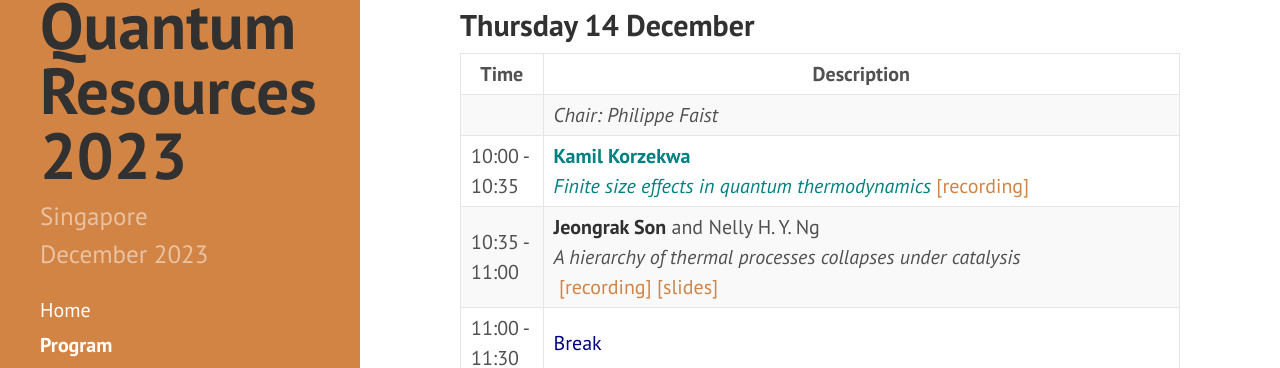
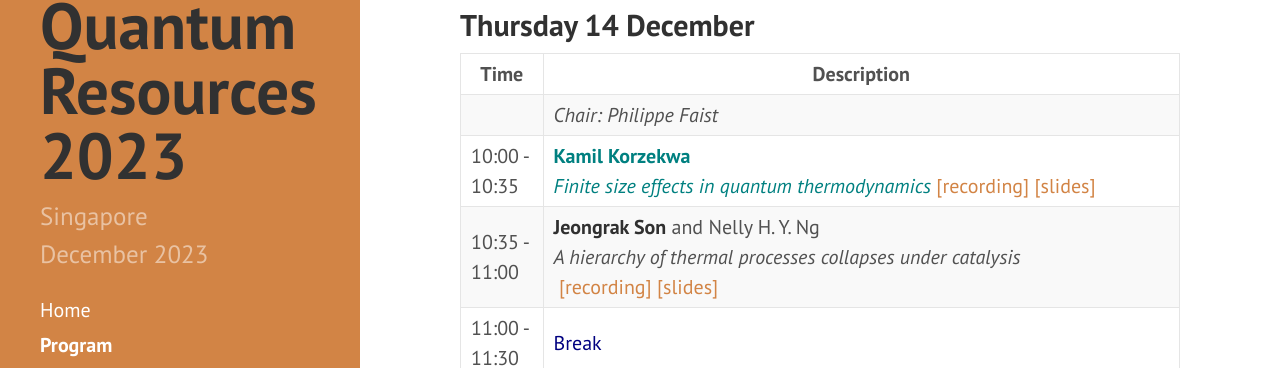
Before and after one commit to RyujiPat2/RyujiPat2.github.io, a Jekyll site: the page built from program.md, in a window 1280 px wide and 900 px high, scrolled down 4254 px. Shown: the part 87-455 px from the top of the window. Built offline with Jekyll 4.4.1, drawn with Linux system fonts in a browser that asks for light colours; nearby versions of some CDN libraries.

Commit message:
Update program.md

```diff
--- a/program.md
+++ b/program.md
@@ -87,7 +87,7 @@ order: 2
 | Time | Description |
 |--- |--- |
 || *Chair: Philippe Faist* |
-| 10:00 - 10:35   | <span class="p-contrib"><b>Kamil Korzekwa</b><br/><i>Finite size effects in quantum thermodynamics</i><a href="https://youtu.be/IPf2oTZSfog?si=X8c9q8pddvmSdJCC">&nbsp;[recording]</a></span>        |
+| 10:00 - 10:35   | <span class="p-contrib"><b>Kamil Korzekwa</b><br/><i>Finite size effects in quantum thermodynamics</i><a href="https://youtu.be/IPf2oTZSfog?si=X8c9q8pddvmSdJCC">&nbsp;[recording]</a><a href="https://drive.google.com/file/d/1PuIdvEWdWWkLZ-EEc3rlkhjPQrNm1GWQ/view?usp=sharing">&nbsp;[slides]</a></span>        |
 | 10:35 - 11:00  | **Jeongrak Son** and Nelly H. Y. Ng<br /><i>A hierarchy of thermal processes collapses under catalysis</i> <a href="https://youtu.be/JGDbUGp-4fI?si=dKjry3P_3_kEZimT">&nbsp;[recording]</a><a href="https://drive.google.com/file/d/16F1LJcAxM-xXpFEu1kOuq1fUdXB9Azjd/view?usp=sharing">&nbsp;[slides]</a>         |
 | 11:00 - 11:30   | <span class="p-invited">Break</span>            |
 || *Chair: Henrik Wilming* |
```
